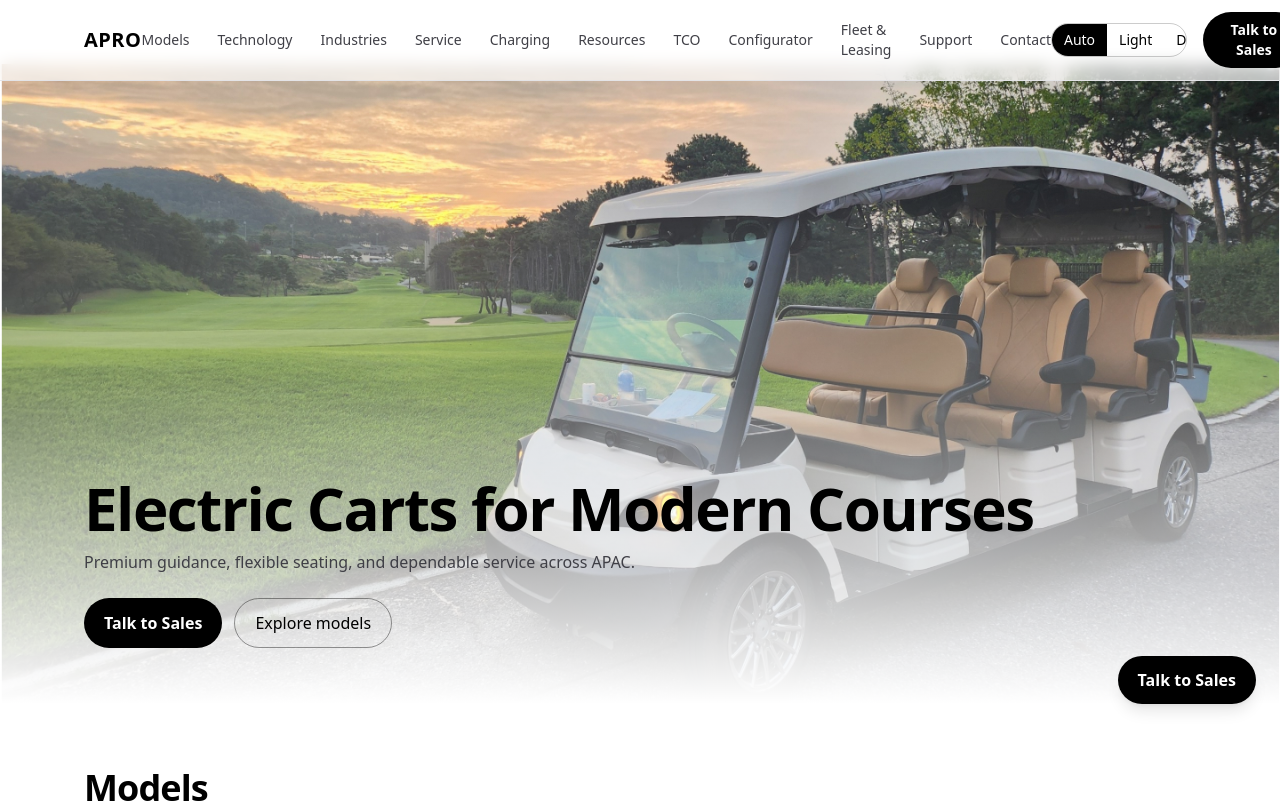
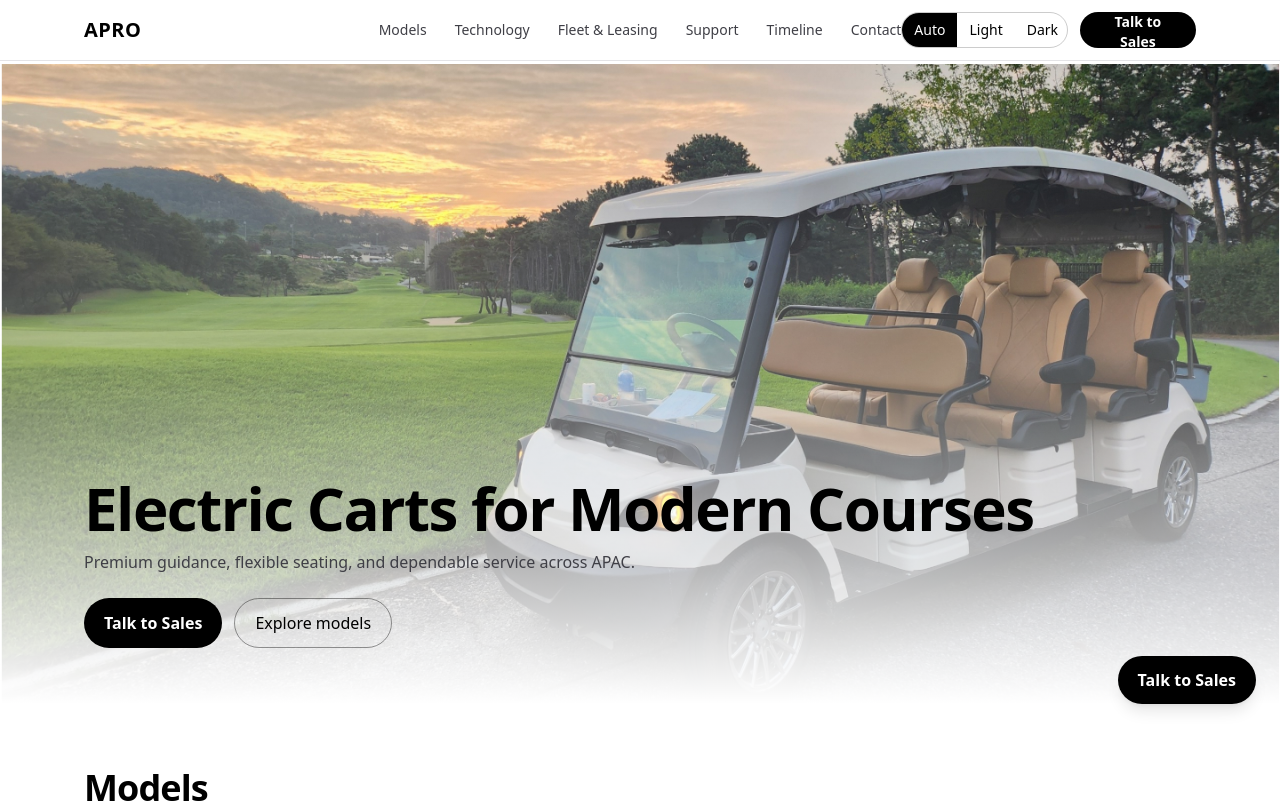
Before and after one commit to Aproglobal/apro-global-site, a React (Vite) app: page / in a window 1280 px wide. Shown: the top 803 px of the page. Built offline with nearby package versions, Linux system fonts and the light colour scheme.

Commit message:
Update Header.tsx

```diff
--- a/src/components/Header.tsx
+++ b/src/components/Header.tsx
@@ -1,7 +1,6 @@
 import React from "react";
 import { openLead } from "./LeadModal";
 import { getThemeMode, setThemeMode, subscribeTheme } from "../utils/theme";
-import { trackEvent } from "../services/analytics";
 
 type Mode = "light" | "dark" | "system";
 
@@ -9,9 +8,7 @@ function ThemeToggle() {
   const [mode, setMode] = React.useState<Mode>(() => getThemeMode());
   React.useEffect(() => {
     const unsub = subscribeTheme(() => setMode(getThemeMode()));
-    return () => {
-      unsub();
-    };
+    return () => { unsub(); };
   }, []);
 
   const OPTIONS = ["system", "light", "dark"] as const;
@@ -19,7 +16,7 @@ function ThemeToggle() {
 
   return (
     <div
-      className="hidden sm:flex rounded-full border border-black/20 dark:border-white/20 overflow-hidden text-sm"
+      className="hidden lg:flex rounded-full border border-black/20 dark:border-white/20 overflow-hidden text-sm h-9"
       role="group"
       aria-label="Theme"
     >
@@ -31,7 +28,9 @@ function ThemeToggle() {
           title={m === "system" ? "Follow OS theme" : LABEL[m]}
           className={[
             "px-3 py-1.5 transition focus:outline-none focus-visible:ring-2 focus-visible:ring-black/20 dark:focus-visible:ring-white/20",
-            mode === m ? "bg-black text-white dark:bg-white dark:text-black" : "text-black dark:text-white",
+            mode === m
+              ? "bg-black text-white dark:bg-white dark:text-black"
+              : "text-black dark:text-white",
           ].join(" ")}
         >
           {LABEL[m]}
@@ -45,9 +44,7 @@ function ThemeCycleButton() {
   const [mode, setMode] = React.useState<Mode>(() => getThemeMode());
   React.useEffect(() => {
     const unsub = subscribeTheme(() => setMode(getThemeMode()));
-    return () => {
-      unsub();
-    };
+    return () => { unsub(); };
   }, []);
 
   const order: Mode[] = ["system", "light", "dark"];
@@ -63,7 +60,7 @@ function ThemeCycleButton() {
   return (
     <button
       onClick={next}
-      className="sm:hidden inline-flex items-center gap-1.5 h-9 px-3 rounded-full border border-black/20 dark:border-white/20 text-xs"
+      className="inline-flex items-center gap-1.5 h-9 px-3 rounded-full border border-black/20 dark:border-white/20 text-xs lg:hidden"
       title="Theme"
       aria-label={`Theme: ${label}`}
     >
@@ -73,126 +70,66 @@ function ThemeCycleButton() {
   );
 }
 
-type NavItem = { label: string; href: string };
-const NAV: NavItem[] = [
-  { label: "Models", href: "#models" },
-  { label: "Technology", href: "#technology" },
-  { label: "Industries", href: "#industries" },
-  { label: "Service", href: "#service" },
-  { label: "Charging", href: "#charging" },
-  { label: "Resources", href: "#resources" },
-  { label: "TCO", href: "#tco" },
-  { label: "Configurator", href: "#configurator" },
-  { label: "Fleet & Leasing", href: "#fleet" },
-  { label: "Support", href: "#support" },
-  { label: "Contact", href: "#contact" },
-];
+/** 작은/중간 화면에서 겹침 방지를 위한 “More” 콜랩스 */
+function MoreMenu() {
+  return (
+    <details className="relative md:flex lg:hidden">
+      <summary className="list-none cursor-pointer inline-flex items-center h-9 px-3 rounded-full border border-black/20 dark:border-white/20 text-sm">
+        Menu
+        <span className="ml-1">▾</span>
+      </summary>
+      <div className="absolute right-0 mt-2 w-56 rounded-2xl border border-zinc-200 dark:border-zinc-800 bg-white dark:bg-zinc-900 shadow-xl p-2 z-50">
+        <a href="#models" className="block px-3 py-2 rounded-lg hover:bg-zinc-100 dark:hover:bg-zinc-800">Models</a>
+        <a href="#technology" className="block px-3 py-2 rounded-lg hover:bg-zinc-100 dark:hover:bg-zinc-800">Technology</a>
+        <a href="#fleet" className="block px-3 py-2 rounded-lg hover:bg-zinc-100 dark:hover:bg-zinc-800">Fleet & Leasing</a>
+        <a href="#support" className="block px-3 py-2 rounded-lg hover:bg-zinc-100 dark:hover:bg-zinc-800">Support</a>
+        <a href="#timeline" className="block px-3 py-2 rounded-lg hover:bg-zinc-100 dark:hover:bg-zinc-800">Timeline</a>
+        <a href="#contact" className="block px-3 py-2 rounded-lg hover:bg-zinc-100 dark:hover:bg-zinc-800">Contact</a>
+      </div>
+    </details>
+  );
+}
 
 export default function Header() {
-  const [menuOpen, setMenuOpen] = React.useState(false);
-
-  const onNavClick = (item: NavItem) => {
-    trackEvent("navClick", { link: item.label, href: item.href, position: "header" });
-    setMenuOpen(false);
-  };
-
   return (
     <header className="fixed top-0 left-0 right-0 z-50 bg-white/70 dark:bg-black/70 backdrop-blur border-b border-zinc-200 dark:border-zinc-800">
-      <div className="max-w-6xl mx-auto px-5 py-3 flex items-center justify-between">
+      {/* 3열 그리드: 좌 로고 / 중앙 네비(정중앙) / 우 액션 */}
+      <div className="max-w-6xl mx-auto px-5 py-3 grid grid-cols-[1fr_auto_1fr] items-center">
+        {/* Left: Logo */}
         <a
           href="#home"
-          className="text-black dark:text-white text-xl tracking-wide font-semibold"
-          onClick={() => trackEvent("brandClick", { where: "header" })}
+          className="text-black dark:text-white text-xl tracking-wide font-semibold justify-self-start"
         >
           APRO
         </a>
 
-        {/* Desktop nav */}
-        <nav className="hidden md:flex items-center gap-7 text-sm">
-          {NAV.map((n) => (
-            <a
-              key={n.href}
-              href={n.href}
-              onClick={() => onNavClick(n)}
-              className="text-zinc-700 hover:text-black dark:text-zinc-200 dark:hover:text-white"
-            >
-              {n.label}
-            </a>
-          ))}
+        {/* Center: Nav (가운데 정렬, 큰 화면에서만 전체 표시) */}
+        <nav className="hidden lg:flex items-center justify-center gap-7 text-sm h-9 whitespace-nowrap">
+          <a href="#models" className="text-zinc-700 hover:text-black dark:text-zinc-200 dark:hover:text-white">Models</a>
+          <a href="#technology" className="text-zinc-700 hover:text-black dark:text-zinc-200 dark:hover:text-white">Technology</a>
+          <a href="#fleet" className="text-zinc-700 hover:text-black dark:text-zinc-200 dark:hover:text-white">Fleet &amp; Leasing</a>
+          <a href="#support" className="text-zinc-700 hover:text-black dark:text-zinc-200 dark:hover:text-white">Support</a>
+          <a href="#timeline" className="text-zinc-700 hover:text-black dark:text-zinc-200 dark:hover:text-white">Timeline</a>
+          <a href="#contact" className="text-zinc-700 hover:text-black dark:text-zinc-200 dark:hover:text-white">Contact</a>
         </nav>
 
-        <div className="flex items-center gap-3">
-          {/* Mobile theme button / Desktop theme toggle */}
+        {/* Right: Actions */}
+        <div className="flex items-center justify-self-end gap-2">
+          {/* md~lg: 메뉴가 좁으면 More로 수납 */}
+          <MoreMenu />
           <ThemeCycleButton />
           <ThemeToggle />
 
-          {/* Mobile menu toggle */}
+          {/* CTA: 좁은 화면에서 짧게, 큰 화면에서 정규 크기 */}
           <button
-            className="md:hidden inline-flex h-9 px-3 rounded-full border border-black/20 dark:border-white/20 text-xs"
-            aria-label="Open menu"
-            aria-expanded={menuOpen}
-            onClick={() => setMenuOpen((v) => !v)}
-          >
-            Menu
-          </button>
-
-          {/* Header CTA */}
-          <button
-            onClick={() => {
-              openLead("Header CTA");
-              trackEvent("headerCtaClick", { where: "header", label: "Talk to Sales" });
-            }}
-            className="hidden sm:inline-flex ml-1 px-4 py-2 rounded-full bg-black text-white text-sm font-semibold hover:opacity-90 dark:bg-white dark:text-black transition"
+            onClick={() => openLead("Header CTA")}
+            className="ml-1 h-9 px-3 rounded-full bg-black text-white text-xs font-semibold hover:opacity-90 dark:bg-white dark:text-black transition md:text-sm md:px-4"
             aria-label="Talk to Sales"
           >
             Talk to Sales
           </button>
         </div>
       </div>
-
-      {/* Mobile sheet */}
-      {menuOpen && (
-        <div
-          className="md:hidden border-t border-zinc-200 dark:border-zinc-800 bg-white/95 dark:bg-black/95"
-          role="dialog"
-          aria-modal="true"
-        >
-          <div className="max-w-6xl mx-auto px-5 py-4">
-            <ul className="grid gap-2">
-              {NAV.map((n) => (
-                <li key={n.href}>
-                  <a
-                    href={n.href}
-                    onClick={() => onNavClick(n)}
-                    className="block w-full px-3 py-2 rounded-lg text-sm text-zinc-800 dark:text-zinc-200 hover:bg-zinc-100 dark:hover:bg-zinc-900"
-                  >
-                    {n.label}
-                  </a>
-                </li>
-              ))}
-            </ul>
-
-            <div className="mt-4 flex gap-2">
-              <button
-                onClick={() => {
-                  openLead("Header CTA (mobile)");
-                  trackEvent("headerCtaClick", { where: "header_mobile", label: "Talk to Sales" });
-                  setMenuOpen(false);
-                }}
-                className="flex-1 px-4 py-2 rounded-full bg-black text-white text-sm font-semibold hover:opacity-90 dark:bg-white dark:text-black transition"
-              >
-                Talk to Sales
-              </button>
-              <button
-                onClick={() => setMenuOpen(false)}
-                className="px-4 py-2 rounded-full border border-zinc-300 dark:border-zinc-700 text-sm"
-              >
-                Close
-              </button>
-            </div>
-          </div>
-        </div>
-      )}
     </header>
   );
 }
```
